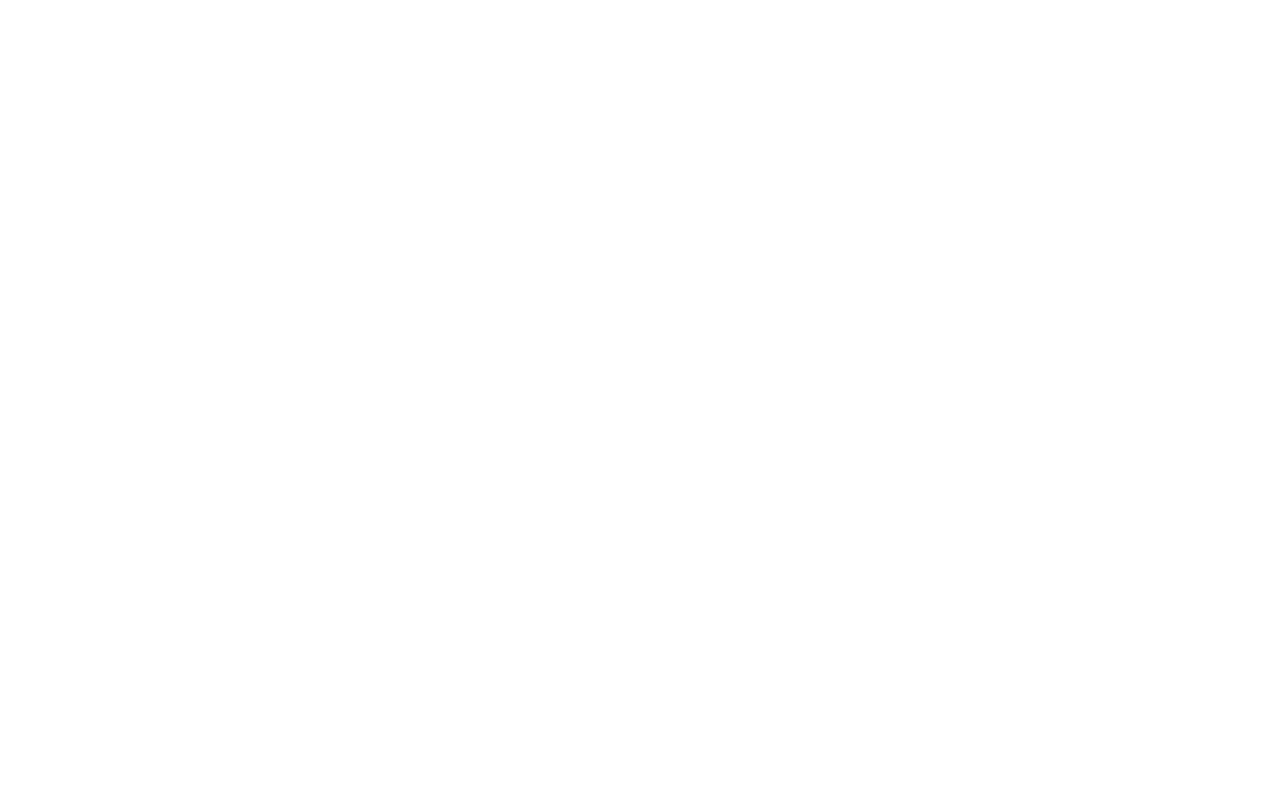
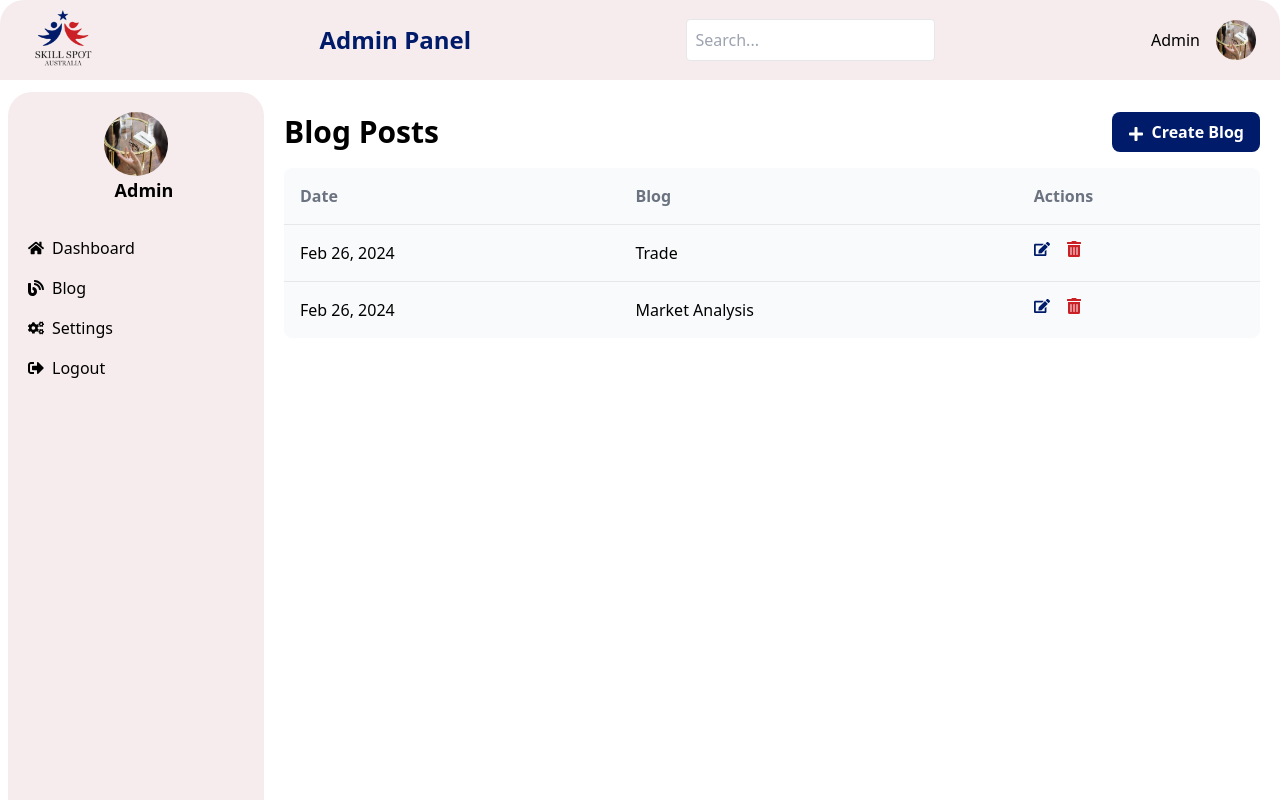
Before and after one commit to RojuGhimire/SkillSpotAus, a React (Vite) app: page /blogpost in a window 1280 px wide. Before the commit this address had no page. Built offline with nearby package versions, Linux system fonts and the light colour scheme.

Commit message:
blog dashboard part completed

```diff
--- a/src/Dashboard/Blog/Blogpost.tsx
+++ b/src/Dashboard/Blog/Blogpost.tsx
@@ -1,22 +1,23 @@
-import { FaEdit, FaTrashAlt } from "react-icons/fa";
+import { useState } from "react";
+import { FaEdit, FaPlus, FaTrashAlt } from "react-icons/fa";
+import { ImCross } from "react-icons/im";
 import { DashboardLayout } from "../DashboardLayout";
+import CreateBlog from "./CreateBlog";
 
+// BlogPost type definition
 interface BlogPost {
   id: number;
   date: string;
   title: string;
-    status: string;
 }
 
+// Sample blog data
 const blogData: BlogPost[] = [
-    { id: 1, date: 'Feb 26, 2024', title: 'Trade', status: 'Posted' },
-    { id: 2, date: 'Feb 26, 2024', title: 'Trade', status: 'Not Posted' },
-    // Add more data
+  { id: 1, date: 'Feb 26, 2024', title: 'Trade'},
+  { id: 2, date: 'Feb 26, 2024', title: 'Market Analysis' },
 ];
 
-  const BlogTable = () => {
-
-
+const BlogTable = ({ onEdit, onDelete }: { onEdit: (post: BlogPost) => void, onDelete: (post: BlogPost) => void }) => {
   return (
     <div className="overflow-x-auto">
       <table className="table-auto w-full bg-gray-50 rounded-lg">
@@ -24,8 +25,7 @@ interface BlogPost {
           <tr className="text-left text-gray-500">
             <th className="p-4">Date</th>
             <th className="p-4">Blog</th>
-              <th className="p-4">Status</th>
-              <th className="p-4">Edit</th>
+            <th className="p-4">Actions</th>
           </tr>
         </thead>
         <tbody>
@@ -33,12 +33,11 @@ interface BlogPost {
             <tr key={post.id} className="border-t">
               <td className="p-4">{post.date}</td>
               <td className="p-4">{post.title}</td>
-                <td className="p-4">{post.status}</td>
               <td className="p-4 flex space-x-4">
-                <button className="text-blue-500">
+                <button className="text-primary hover:text-blue-700" onClick={() => onEdit(post)}>
                   <FaEdit />
                 </button>
-                <button className="text-red-500">
+                <button className="text-secondary hover:text-red-700" onClick={() => onDelete(post)}>
                   <FaTrashAlt />
                 </button>
               </td>
@@ -50,14 +49,160 @@ interface BlogPost {
   );
 };
 
-  export const DashboardPage = () => {
+export const BlogPost = () => {
+  const [isCreateModalOpen, setCreateModalOpen] = useState(false);
+  const [isEditModalOpen, setEditModalOpen] = useState(false);
+  const [isDeleteModalOpen, setDeleteModalOpen] = useState(false);
+  const [selectedBlog, setSelectedBlog] = useState<BlogPost | null>(null);
+  const [content, setContent] = useState('');
+
+
+  const handleCreateBlog = () => {
+    setCreateModalOpen(true);
+  };
+
+  const handleEditBlog = (post: BlogPost) => {
+    setSelectedBlog(post); // Set the selected blog for editing
+    setEditModalOpen(true);
+  };
+
+  const handleDeleteBlog = (post: BlogPost) => {
+    setSelectedBlog(post); // Set the selected blog for deletion
+    setDeleteModalOpen(true);
+  };
+
+  const handleCloseModal = () => {
+    setCreateModalOpen(false);
+    setEditModalOpen(false);
+    setDeleteModalOpen(false);
+    setSelectedBlog(null);
+  };
+
+  const handleDeleteConfirm = () => {
+    if (selectedBlog) {
+      console.log('Blog Deleted:', selectedBlog.id); // Replace with API call for deletion
+    }
+    handleCloseModal();
+  };
+
   return (
     <DashboardLayout>
-        <div className="flex justify-between mb-4">
-          <h2 className="text-2xl font-bold">Blog Posts</h2>
-          <button className="bg-blue-500 text-white px-4 py-2 rounded">+ Create</button>
+      <div className="flex justify-between items-center mb-4">
+        <h2 className="text-3xl font-bold">Blog Posts</h2>
+        <button
+          className="bg-primary hover:bg-blue-700 text-white font-bold py-2 px-4 rounded-lg focus:outline-none focus:shadow-outline"
+          onClick={handleCreateBlog}
+        >
+          <FaPlus className="inline-block mr-2" />
+          Create Blog
+        </button>
       </div>
-        <BlogTable />
+
+      <BlogTable onEdit={handleEditBlog} onDelete={handleDeleteBlog} />
+
+      {/* Create Blog Modal */}
+      {isCreateModalOpen && (
+        <div className="fixed inset-0 flex items-center justify-center z-50 bg-gray-800 bg-opacity-50">
+          <div className="bg-white rounded-lg w-1/2 p-6">
+            <div className="flex justify-end items-center mb-4">
+              <button
+                className="text-secondary font-bold"
+                onClick={handleCloseModal}
+              >
+                <ImCross />
+              </button>
+            </div>
+            <CreateBlog />
+          </div>
+        </div>
+      )}
+
+      {/* Edit Blog Modal */}
+      {isEditModalOpen && selectedBlog && (
+        <div className="fixed inset-0 flex items-center justify-center z-50 bg-gray-800 bg-opacity-50">
+          <div className="bg-white rounded-lg w-1/2 p-6">
+            <div className="flex justify-end items-center mb-4">
+              <button
+                className="text-secondary font-bold"
+                onClick={handleCloseModal}
+              >
+                <ImCross />
+              </button>
+            </div>
+            <h2 className="text-2xl font-bold mb-4">Edit Blog</h2>
+            <form>
+              <div className="mb-4">
+                <label className="block text-gray-700 text-sm font-bold mb-2">Title:</label>
+                <input
+                  type="text"
+                  className="shadow appearance-none border rounded w-full py-2 px-3 text-gray-700 leading-tight focus:outline-none focus:shadow-outline"
+                  value={selectedBlog.title}
+                  onChange={(e) => setSelectedBlog({ ...selectedBlog, title: e.target.value } as BlogPost)}
+                />
+              </div>
+              <div className="mb-4">
+          <label htmlFor="content" className="block text-gray-700 text-sm font-bold mb-2">
+            Content:
+          </label>
+          <textarea
+            id="content"
+            value={content}
+            onChange={(e) => setContent(e.target.value)}
+            placeholder="Enter Blog Content"
+            className="shadow appearance-none border rounded w-full py-2 px-3 text-gray-700 leading-tight focus:outline-none focus:shadow-outline"
+            required
+          ></textarea>
+        </div>
+
+
+
+              <div className="flex justify-end">
+                <button
+                  type="submit"
+                  className="bg-primary hover:bg-blue-700 text-white font-bold py-2 px-4 rounded-lg focus:outline-none focus:shadow-outline"
+                  onClick={() => console.log('Blog Updated:', selectedBlog)}
+                >
+                  Save Changes
+                </button>
+              </div>
+            </form>
+          </div>
+        </div>
+      )}
+
+      {/* Delete Confirmation Modal */}
+      {isDeleteModalOpen && selectedBlog && (
+        <div className="fixed inset-0 flex items-center justify-center z-50 bg-gray-800 bg-opacity-50">
+          <div className="bg-white rounded-lg w-1/2 p-6">
+            <div className="flex justify-end items-center mb-4">
+              <button
+                className="text-secondary font-bold"
+                onClick={handleCloseModal}
+              >
+                <ImCross />
+              </button>
+            </div>
+            <h2 className="text-2xl font-bold mb-4">Delete Blog</h2>
+            <p>Are you sure you want to delete the blog titled "{selectedBlog.title}"?</p>
+            <div className="flex justify-end space-x-4 mt-4">
+              <button
+                className="bg-gray-300 hover:bg-gray-400 text-gray-700 font-bold py-2 px-4 rounded-lg focus:outline-none focus:shadow-outline"
+                onClick={handleCloseModal}
+              >
+                Cancel
+              </button>
+              <button
+                className="bg-red-500 hover:bg-red-700 text-white font-bold py-2 px-4 rounded-lg focus:outline-none focus:shadow-outline"
+                onClick={handleDeleteConfirm}
+              >
+                Delete
+              </button>
+            </div>
+          </div>
+        </div>
+      )}
     </DashboardLayout>
   );
 };
+
+export default BlogPost;
--- a/src/Dashboard/DashboardLayout.tsx
+++ b/src/Dashboard/DashboardLayout.tsx
@@ -2,11 +2,12 @@ import React from 'react';
 import { Link } from 'react-router-dom';
 import { FaHome, FaBlog, FaCogs, FaSignOutAlt } from 'react-icons/fa';
 
+// Sidebar Component
 const Sidebar = () => {
   return (
-      <div className="w-1/4 bg-gray-100 h-screen p-5">
-        <div className="flex items-center mb-8">
-          <img src="/path/to/profile.jpg" alt="Admin" className="w-16 h-16 rounded-full" />
+    <div className="bg-[#F6ECED] w-64  mt-0 p-5 rounded-t-3xl">
+      <div className="flex flex-col justify-center items-center mb-8">
+        <img src="/cou.png" alt="Admin" className="w-16 h-16 rounded-full" />
         <div className="ml-4">
           <h2 className="font-bold text-lg">Admin</h2>
         </div>
@@ -37,26 +38,36 @@ const Sidebar = () => {
   );
 };
 
-
+// Navbar Component
 const Navbar = () => {
   return (
-    <div className="flex justify-between p-5 bg-gray-50">
+    <div className="flex justify-between items-center  bg-[#F6ECED] h-20 w-full rounded-t-3xl px-6 py-4">
+       <img
+              src="logo2.png"
+              alt="Logo"
+              className=" w-20  h-16  object-contain"
+            />
+      <h1 className="text-primary font-bold text-2xl">Admin Panel</h1>
       <input type="text" placeholder="Search..." className="border p-2 rounded" />
       <div className="flex items-center space-x-4">
         <span>Admin</span>
-        <img src="/path/to/profile.jpg" alt="Admin" className="w-10 h-10 rounded-full" />
+        <img src="/cou.png" alt="Admin" className="w-10 h-10 rounded-full" />
       </div>
     </div>
   );
 };
 
+// Dashboard Layout Component
 export const DashboardLayout = ({ children }: { children: React.ReactNode }) => {
   return (
-    <div className="flex">
+    <div className="h-screen flex flex-col ">
+      {/* Navbar is placed on top */}
+      <Navbar />
+
+      {/* Sidebar and content are below the navbar */}
+      <div className="flex mt-3 ml-2 flex-1">
         <Sidebar />
-      <div className="w-full">
-        <Navbar />
-        <div className="p-5">{children}</div>
+        <div className="flex-1 p-5 overflow-auto">{children}</div>
       </div>
     </div>
   );
--- a/src/Routes/index.tsx
+++ b/src/Routes/index.tsx
@@ -12,6 +12,8 @@ import BlogDetail from "@/Pages/BlogDetail";
 import ApplicationForm from "@/components/sections/Form/Applynow";
 import ApplicationForm2 from "@/components/sections/Form/Enroll";
 import { DashboardLayout } from "@/Dashboard/DashboardLayout";
+import { BlogPost } from "@/Dashboard/Blog/Blogpost";
+import CreateBlog from "@/Dashboard/Blog/CreateBlog";
 
 const AppRoutes = () => {
   return (
@@ -29,7 +31,10 @@ const AppRoutes = () => {
           <Route path='/login' element={<Login />} />
           <Route path='/applynow' element={<ApplicationForm />} />
           <Route path='/enroll' element={<ApplicationForm2 />} />
+          <Route path='/blogpost' element={<BlogPost />} />
+          <Route path='/Createblogpost' element={<CreateBlog />} />
           <Route path='/dashboard' element={<DashboardLayout children={undefined} />} />
+
 
 
         </Routes>
```
Also changed, not shown: src/Dashboard/Blog/CreateBlog.tsx (+7 -21 lines). Lines whose indentation alone changed are shown as unchanged.
